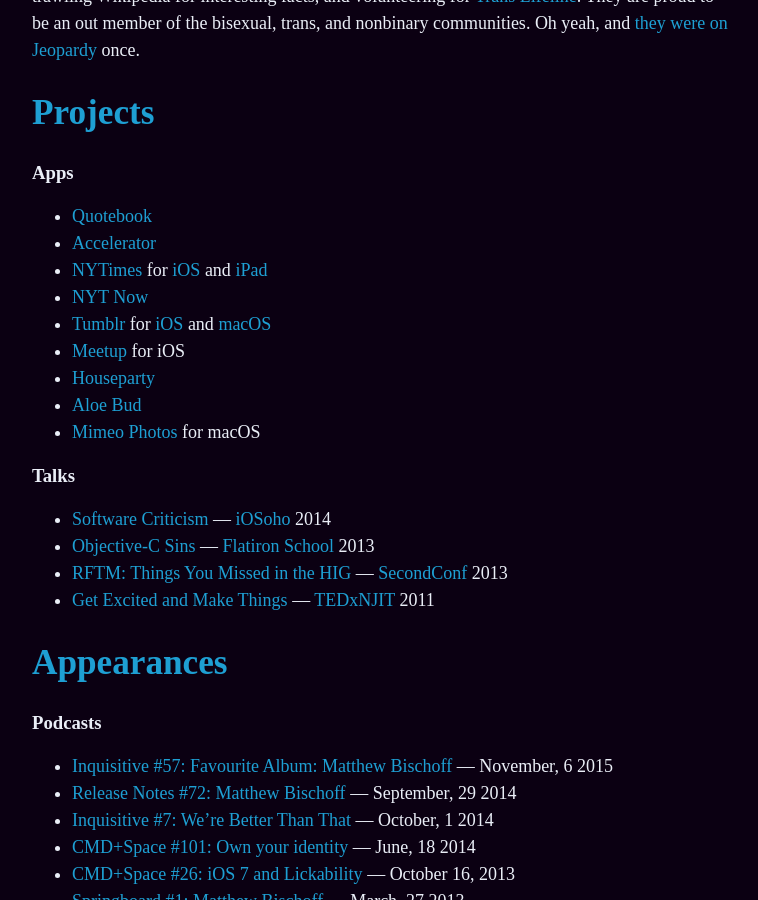
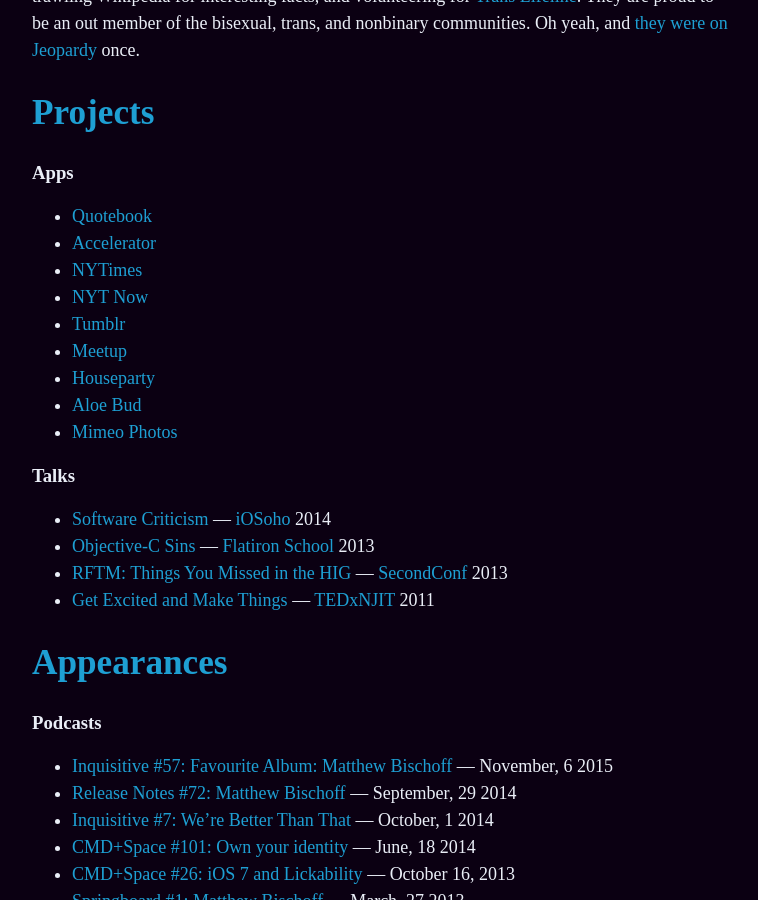
Before and after one commit to mbbischoff/website, a Jekyll site: the page built from about.md, in a window 1280 px wide and 900 px high, scrolled down 1701 px. Shown: the whole window, without its empty margins (258-1016 px from the left). Built offline with Jekyll 4.4.1, drawn with Linux system fonts in a browser that asks for light colours; some web fonts are replaced.

Commit message:
Updated About

```diff
--- a/about.md
+++ b/about.md
@@ -24,13 +24,13 @@
 
 * [Quotebook](http://quotebookapp.com)
 * [Accelerator](http://Aaceleratorapp.com)
-* [NYTimes](https://nytimes.com) for [iOS](https://itunes.apple.com/us/app/nytimes-breaking-national/id284862083?mt=8) and [iPad](https://itunes.apple.com/us/app/nytimes-for-ipad-breaking/id357066198?mt=8)
+* [NYTimes](https://nytimes.com)
 * [NYT Now](https://itunes.apple.com/us/app/nyt-now/id798993249?mt=8)
-* [Tumblr](https://tumblr.com) for [iOS](https://itunes.apple.com/us/app/tumblr/id305343404?mt=8) and [macOS](https://itunes.apple.com/us/app/tumblr/id929285034?ls=1&mt=12)
-* [Meetup](https://meetup.com) for iOS
+* [Tumblr](https://tumblr.com)
+* [Meetup](https://meetup.com)
 * [Houseparty](https://houseparty.com)
 * [Aloe Bud](https://aloe.club)
-* [Mimeo Photos](https://mimeophotos.com) for macOS
+* [Mimeo Photos](https://mimeophotos.com)
 
 ### Talks
 
```
